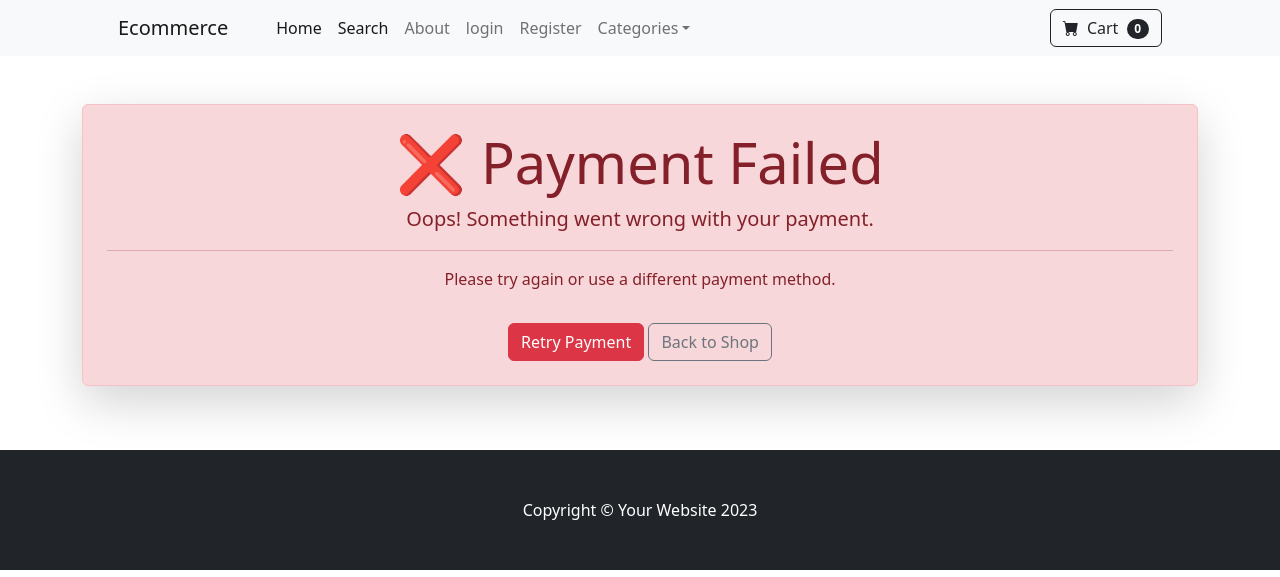
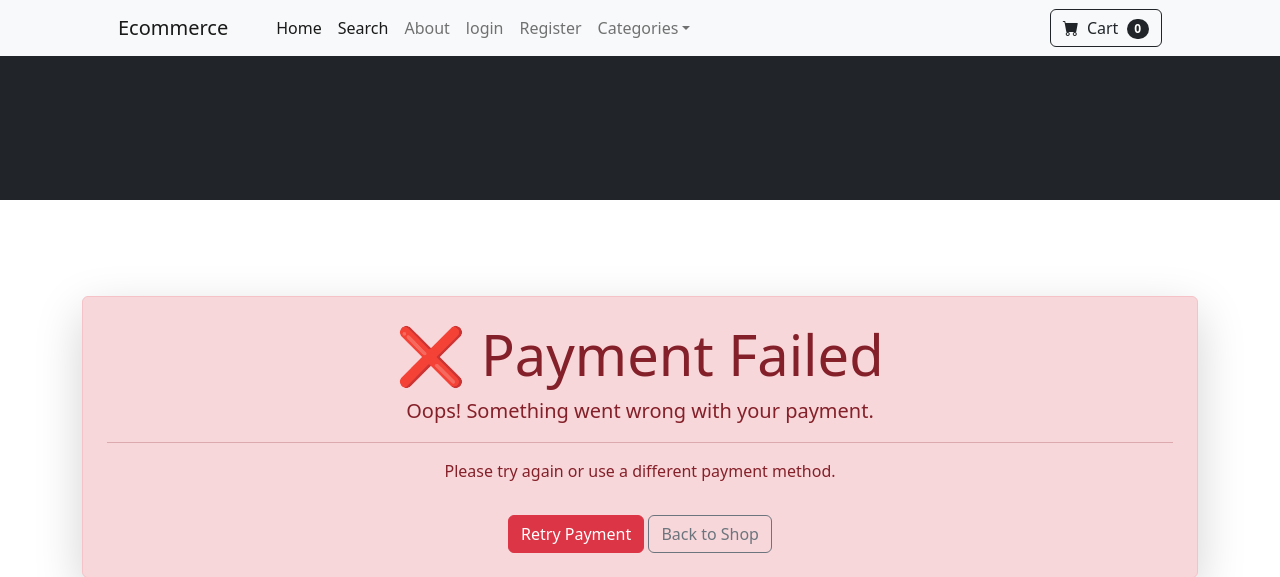
Before and after one commit to Ahmad-Zaf/E-Commerce-Website-with-Django, a Django app: page /payment/payment/payment_failed in a window 1280 px wide. Shown: the top 577 px of the page. Run offline with Django 5.2, Linux system fonts and the light colour scheme; some libraries are stand-ins or nearby versions.

Commit message:
Update payment_failed.html

```diff
--- a/payment/templates/payment/payment_failed.html
+++ b/payment/templates/payment/payment_failed.html
@@ -1,5 +1,17 @@
 {% extends "base.html" %}
 {% block content %}
+
+<header class="bg-dark py-5">
+            <div class="container px-4 px-lg-5 my-5">
+                <div class="text-center text-white">
+                    <h1 class="display-4 fw-bolder"></h1>
+                    <p class="lead fw-normal text-white-50 mb-0">
+                </div>
+            </div>
+</header>
+<br><br>
+
+
 <div class="container py-5 text-center">
     <div class="alert alert-danger shadow-lg p-4 rounded">
         <h1 class="display-4">❌ Payment Failed</h1>
```
